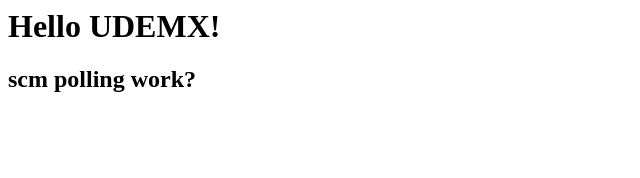
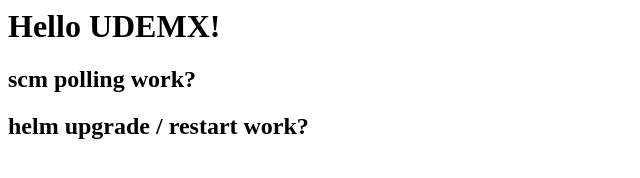
Before and after one commit to RFKSilentShadow/Udemx, a plain HTML site: page app/index.html in a window 1280 px wide. Shown: the whole page, without its empty margins (0-640 px from the left). Drawn offline with Linux system fonts and the light colour scheme.

Commit message:
Modify Jenkinsfile restart pod after helm uprade

```diff
--- a/app/index.html
+++ b/app/index.html
@@ -2,5 +2,6 @@
 <body>
 <h1>Hello UDEMX!</h1>
 <h2>scm polling work?</h2>
+<h2>helm upgrade / restart work?</h2>
 </body>
 </html>
```
Also changed, not shown: 1 other file.
